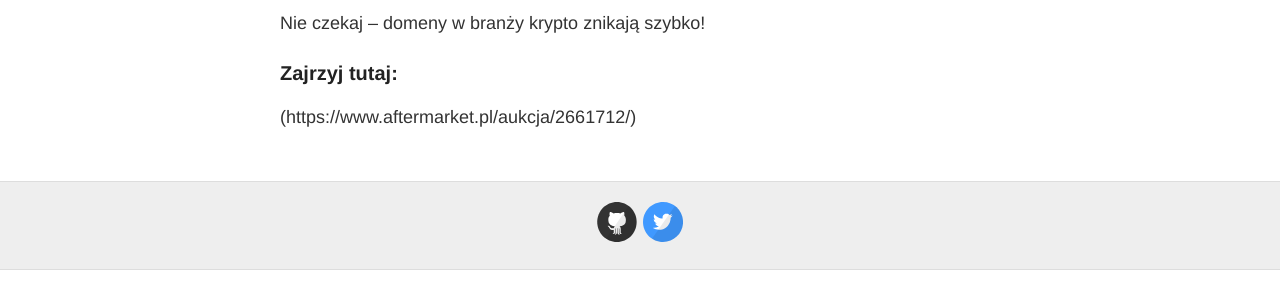
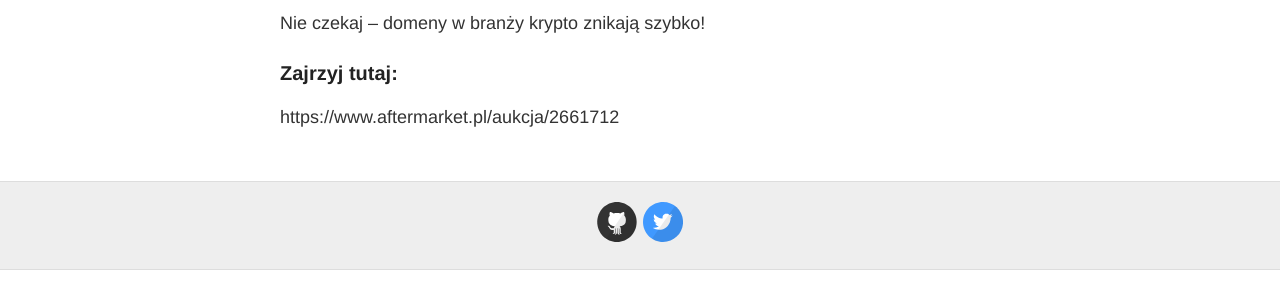
Before and after one commit to mistervoice/kryptowalutyonline.github.io, a Jekyll site: the page built from about.md, in a window 1280 px wide. Shown: the part 466-766 px from the top of the page. Built offline with Jekyll 4.4.1, drawn with Linux system fonts in a browser that asks for light colours.

```diff
--- a/about.md
+++ b/about.md
@@ -21,4 +21,4 @@ Nie czekaj – domeny w branży krypto znikają szybko!
 
 ### Zajrzyj tutaj:
 
-(https://www.aftermarket.pl/aukcja/2661712/)
+https://www.aftermarket.pl/aukcja/2661712
```
